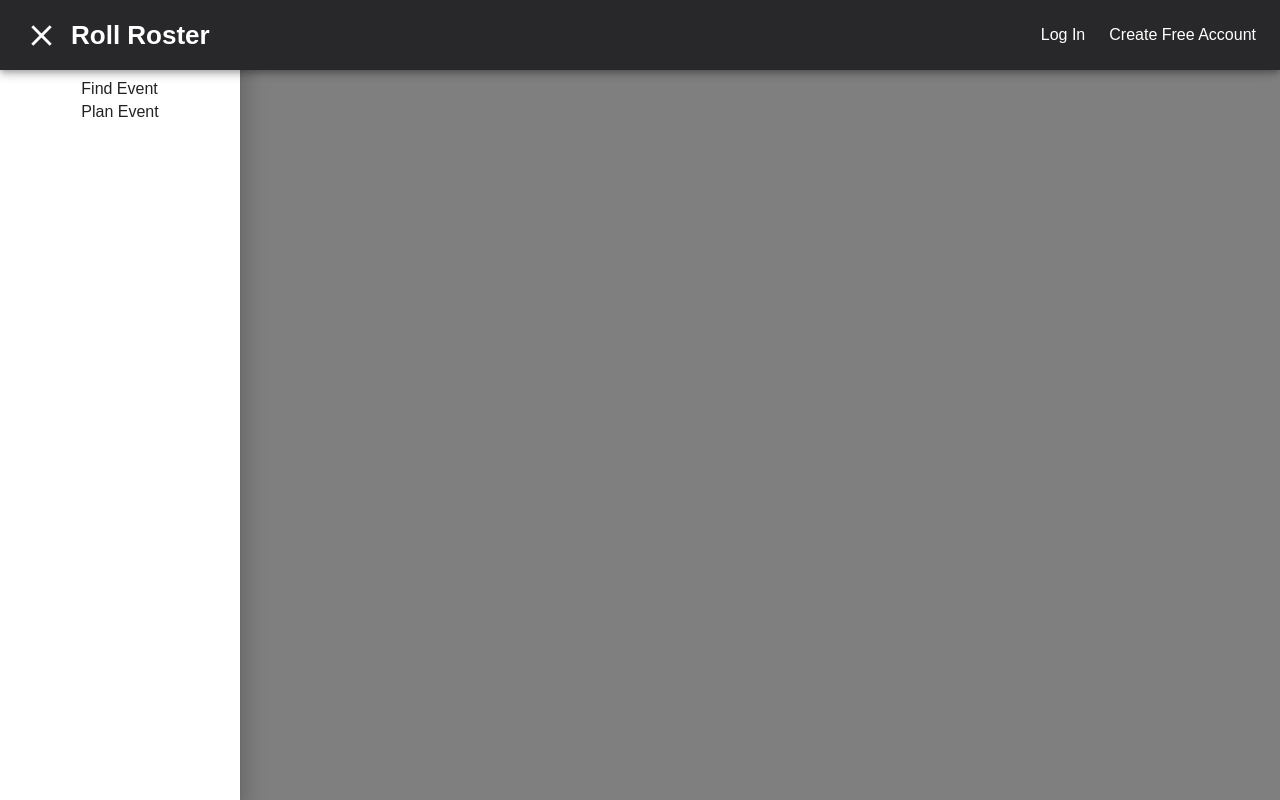
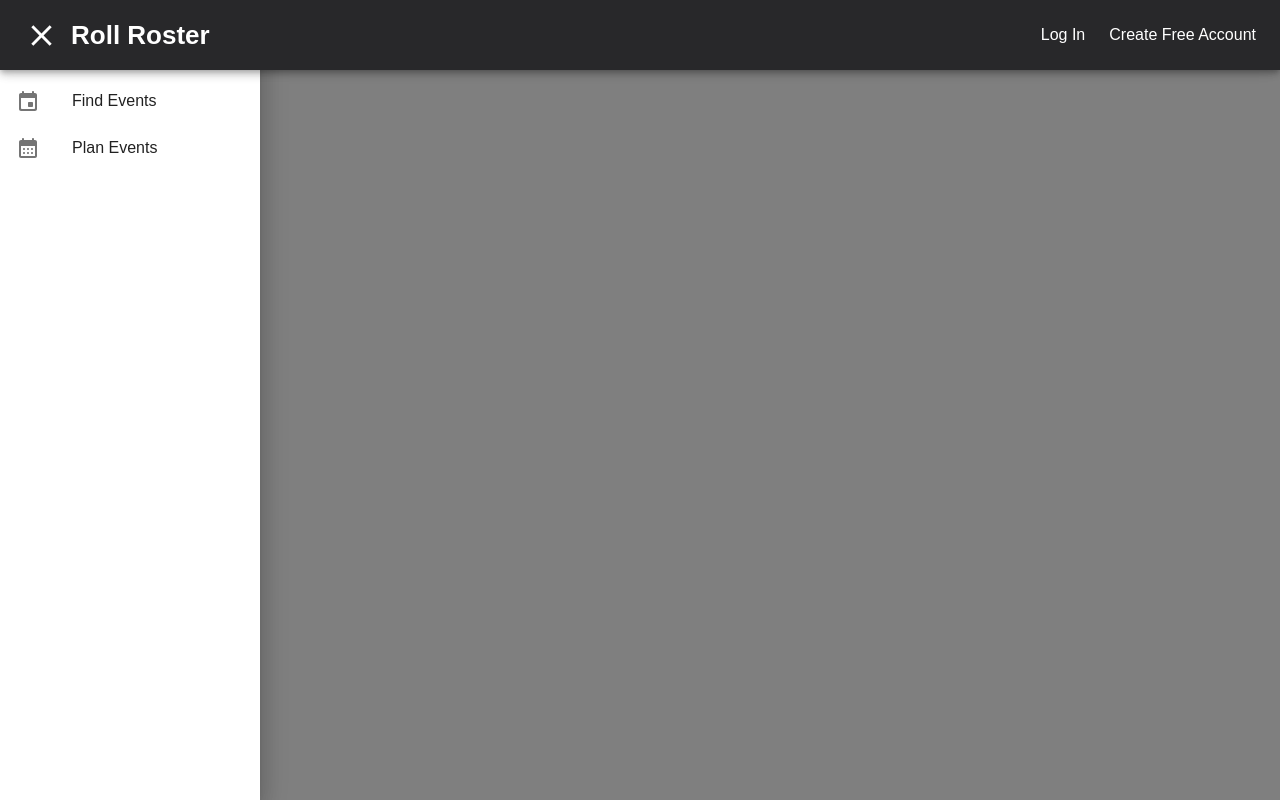
Before and after one commit to EdMasterNava/roll-roster, a React (Create React App) app: page / in a window 1280 px wide. Both pictures are taken after a click on the button 41 px from the left and 35 px from the top of the page. Built offline with nearby package versions, Linux system fonts and the light colour scheme.

Commit message:
Styled Sidebar

```diff
--- a/src/pages/modules/styles/styles.js
+++ b/src/pages/modules/styles/styles.js
@@ -10,8 +10,11 @@
     },
     sidebarContent: {
         display: 'flex',
-        flexDirection: 'column',
-        alignItems: 'center'
+        flexDirection: 'column'
+    },
+    sidebarButtons: {
+        width: '100%',
+        disply: 'flex'
     }
 
 });
--- a/src/pages/modules/views/Navbar.js
+++ b/src/pages/modules/views/Navbar.js
@@ -7,10 +7,16 @@
 import Box from '@mui/material/Box';
 import List from '@mui/material/List';
 import Drawer from '@mui/material/Drawer';
+import ListItem from '@mui/material/ListItem';
 import IconButton from '@mui/material/IconButton';
+import ListItemIcon from '@mui/material/ListItemIcon';
+import ListItemText from '@mui/material/ListItemText';
+import ListItemButton from '@mui/material/ListItemButton';
 
 import MenuIcon from '@mui/icons-material/Menu';
 import CloseIcon from '@mui/icons-material/Close';
+import EventRoundedIcon from '@mui/icons-material/EventRounded';
+import CalendarMonthRoundedIcon from '@mui/icons-material/CalendarMonthRounded';
 
 import style from '../styles/styles';
 
@@ -48,17 +54,26 @@
         </AppBar>
 
         <Drawer open={open} onClose={toggleDrawer} sx={{...css.sidebar}}>
-            <Toolbar sx={{width: {xs: '100vw', md: 240}}} />
-            <Box sx={{...css.sidebarContent}}>
+            <Toolbar sx={{width: {xs: '100vw', md: 260}}} />
+            <Box>
                 <List>
-                   <Typography>
-                        Find Event
-                    </Typography>
-                    <Typography>
-                        Plan Event
-                    </Typography>
+                    <ListItem disablePadding sx={{...css.sidebarContent}}>
+                        <ListItemButton sx={{...css.sidebarButtons}}>
+                            <ListItemIcon>
+                                <EventRoundedIcon />
+                            </ListItemIcon>
+                            <ListItemText primary="Find Events" />
+                        </ListItemButton>
+                        <ListItemButton sx={{...css.sidebarButtons}}>
+                            <ListItemIcon>
+                                <CalendarMonthRoundedIcon />
+                            </ListItemIcon>
+                            <ListItemText primary="Plan Events" />
+                        </ListItemButton>
+                    </ListItem>
                 </List>
             </Box>
+
         </Drawer>
       </>
     );
```
